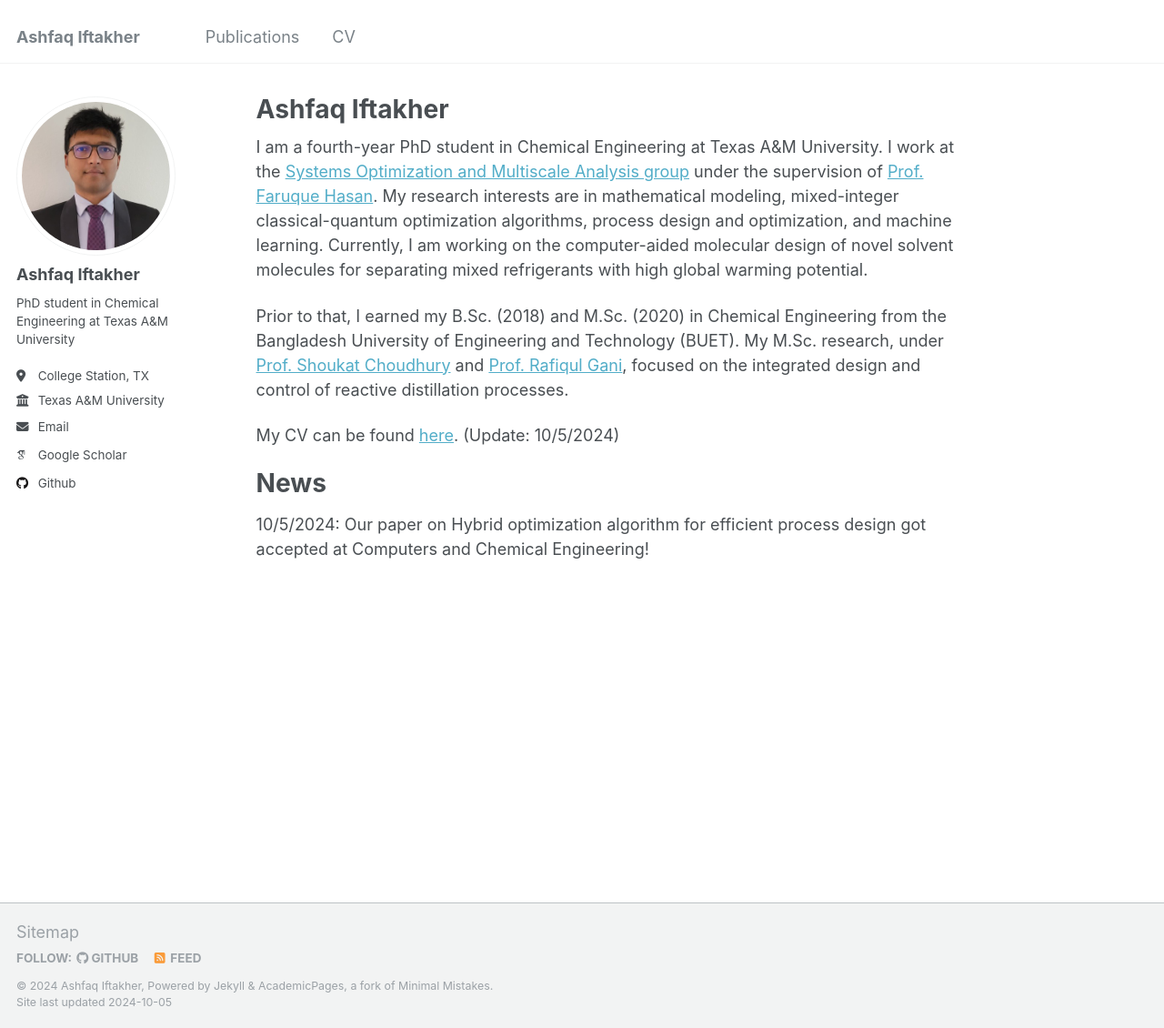
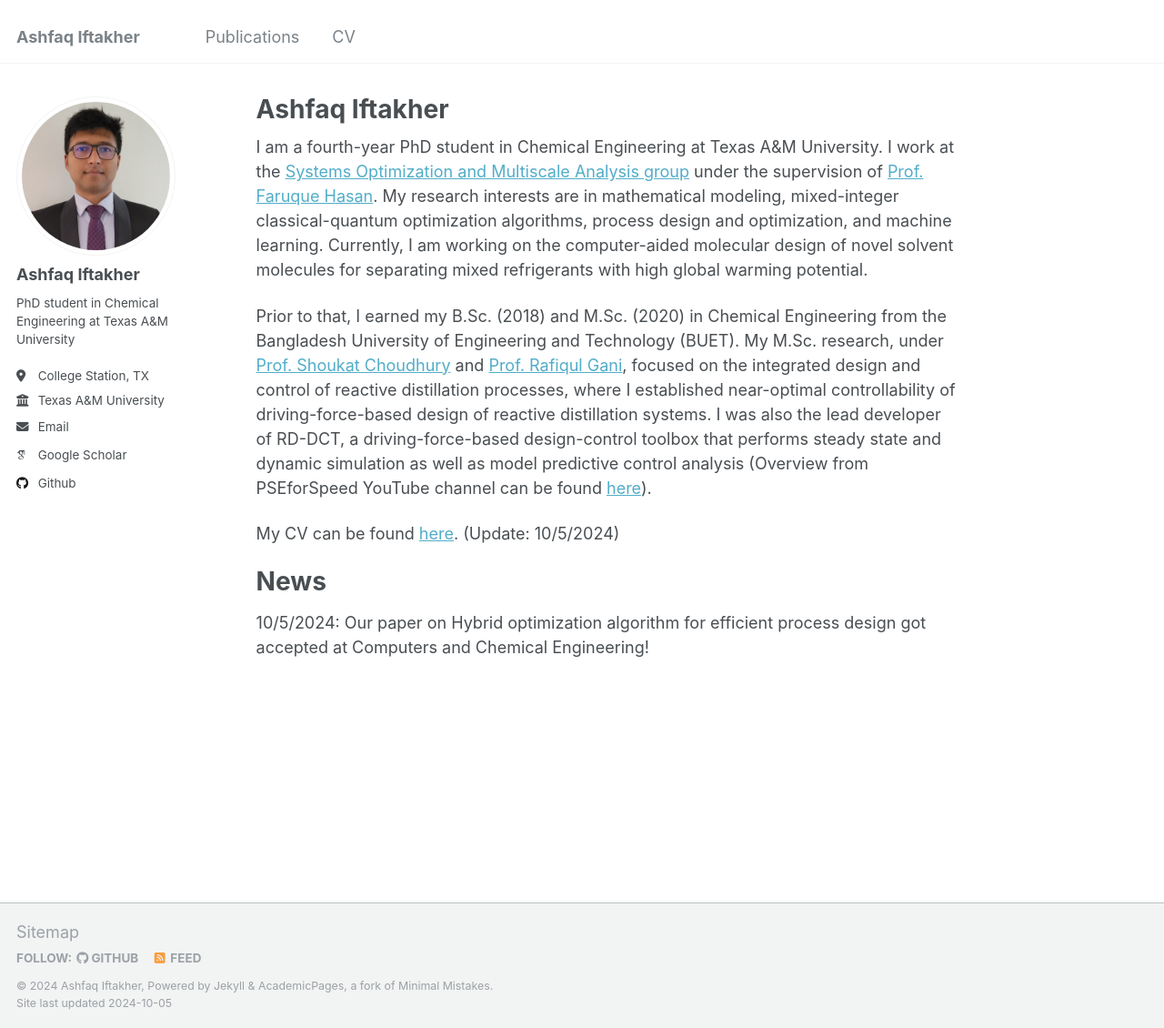
Before and after one commit to aiftakher/aiftakher.github.io, a Jekyll site: the page built from _pages/about.md, in a window 1280 px wide and 1130 px high. Shown: the whole window at 91% size. Built offline with Jekyll 4.4.1, drawn with Linux system fonts in a browser that asks for light colours; some web fonts are replaced.

Commit message:
Update about.md

```diff
--- a/_pages/about.md
+++ b/_pages/about.md
@@ -9,7 +9,7 @@ redirect_from:
 
 I am a fourth-year PhD student in Chemical Engineering at Texas A&M University. I work at the [Systems Optimization and Multiscale Analysis group](https://people.tamu.edu/~hasan/people/bio/?name=ashfaq) under the supervision of [Prof. Faruque Hasan](https://engineering.tamu.edu/chemical/profiles/hasan-faruque.html#:~:text=Assistant%20Director%20of%20Decarbonization,%20Texas%20A&M). My research interests are in mathematical modeling, mixed-integer classical-quantum optimization algorithms, process design and optimization, and machine learning. Currently, I am working on the computer-aided molecular design of novel solvent molecules for separating mixed refrigerants with high global warming potential.
 
-Prior to that, I earned my B.Sc. (2018) and M.Sc. (2020) in Chemical Engineering from the Bangladesh University of Engineering and Technology (BUET). My M.Sc. research, under [Prof. Shoukat Choudhury](https://scholar.google.com/citations?user=HCyAZMQAAAAJ#:~:text=Dr.%20M.%20A.%20A.%20Shoukat%20Choudhury.) and [Prof. Rafiqul Gani](https://scholar.google.com/citations?user=zpXSGaIAAAAJ#:~:text=Articles%201%E2%80%9320.%20%E2%80%AAPSE%20for%20SPEED%20Company,), focused on the integrated design and control of reactive distillation processes.
+Prior to that, I earned my B.Sc. (2018) and M.Sc. (2020) in Chemical Engineering from the Bangladesh University of Engineering and Technology (BUET). My M.Sc. research, under [Prof. Shoukat Choudhury](https://scholar.google.com/citations?user=HCyAZMQAAAAJ#:~:text=Dr.%20M.%20A.%20A.%20Shoukat%20Choudhury.) and [Prof. Rafiqul Gani](https://scholar.google.com/citations?user=zpXSGaIAAAAJ#:~:text=Articles%201%E2%80%9320.%20%E2%80%AAPSE%20for%20SPEED%20Company,), focused on the integrated design and control of reactive distillation processes, where I established near-optimal controllability of driving-force-based design of reactive distillation systems. I was also the lead developer of RD-DCT, a driving-force-based design-control toolbox that performs steady state and dynamic simulation as well as model predictive control analysis (Overview from PSEforSpeed YouTube channel can be found  [here](https://youtu.be/VqxWVOXlxMw?si=2Hrcr1suavgsiQR2)).
 
 My CV can be found [here](https://aiftakher.github.io/files/1.1_Ashfaq_CV.pdf). (Update: 10/5/2024)
 
```
